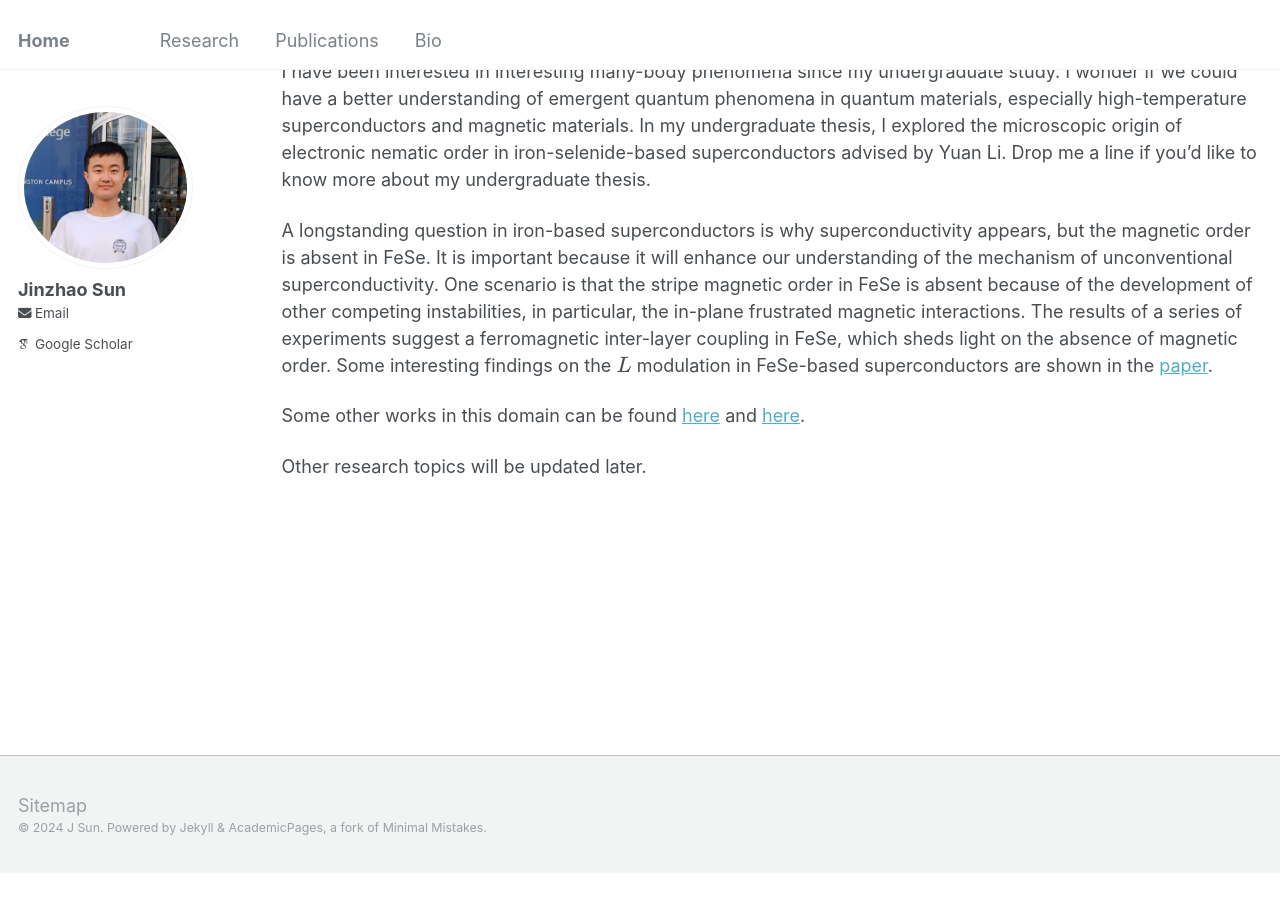
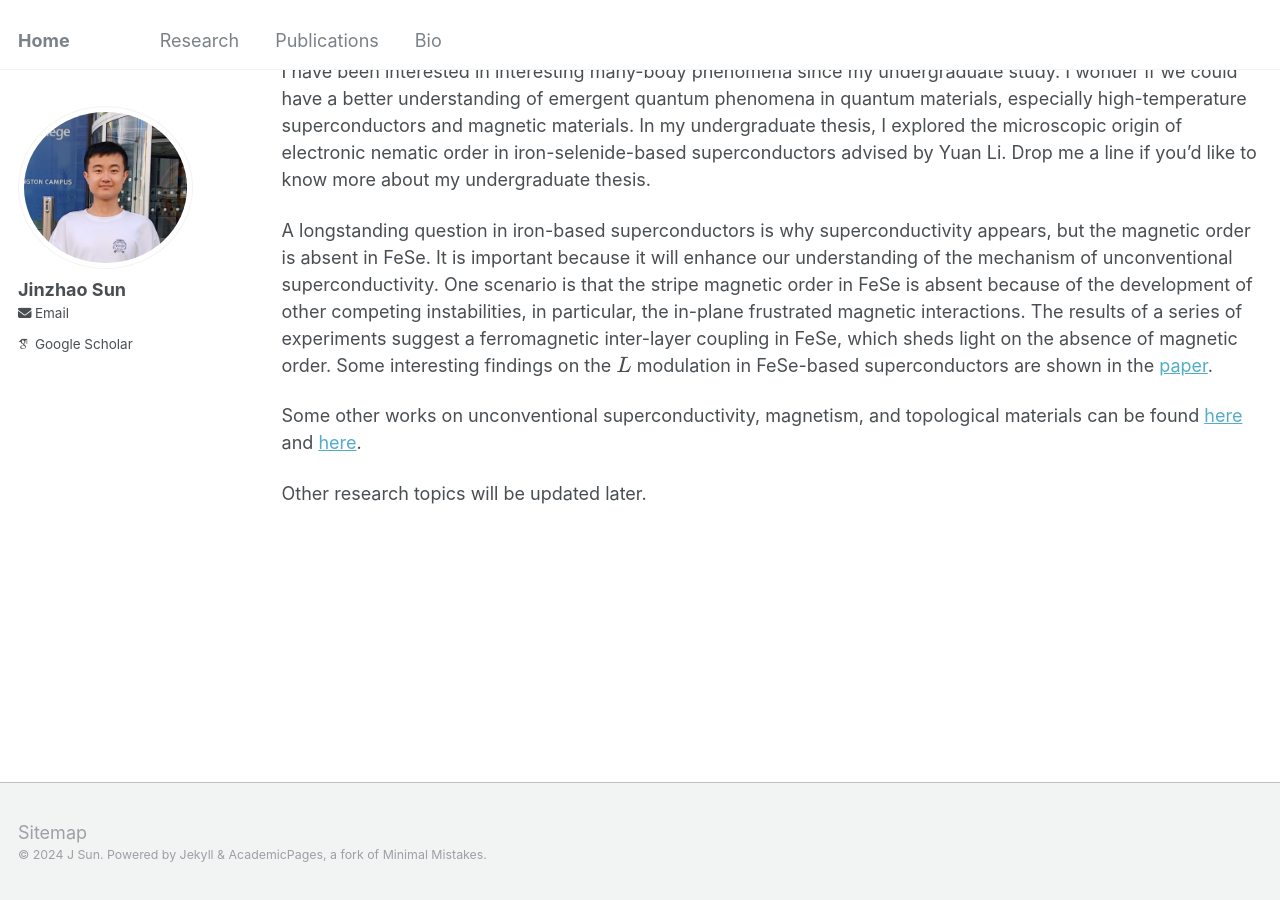
Before and after one commit to jinzhao-sun/jinzhao-sun.github.io, a Jekyll site: the page built from _pages/research.md, in a window 1280 px wide and 900 px high, scrolled down 4842 px. Built offline with Jekyll 4.4.1, drawn with Linux system fonts in a browser that asks for light colours; some web fonts are replaced; before the commit the page ends 5715 px from its top, so only the background shows below that.

Commit message:
Update research.md

```diff
--- a/_pages/research.md
+++ b/_pages/research.md
@@ -100,7 +100,7 @@ I have been interested in interesting many-body phenomena since my undergraduate
 A longstanding question in iron-based superconductors is why superconductivity appears, but the magnetic order is absent in FeSe. It is important because it will enhance our understanding of the mechanism of unconventional superconductivity. One scenario is that the stripe magnetic order in FeSe is absent
 because of the development of other competing instabilities, in particular, the in-plane frustrated magnetic interactions. The results of a series of experiments suggest a ferromagnetic inter-layer coupling in FeSe, which sheds light on the absence of magnetic order. Some interesting findings on the $$L$$ modulation in FeSe-based superconductors are shown in the [paper](https://arxiv.org/pdf/2407.05548).
 
-Some other works in this domain can be found [here](https://www.nature.com/articles/s41535-023-00604-4) and [here](https://www.sciencedirect.com/science/article/abs/pii/S209592731730628X).
+Some other works on unconventional superconductivity, magnetism, and topological materials can be found [here](https://www.nature.com/articles/s41535-023-00604-4) and [here](https://www.sciencedirect.com/science/article/abs/pii/S209592731730628X).
 
 
 Other research topics will be updated later.
```
